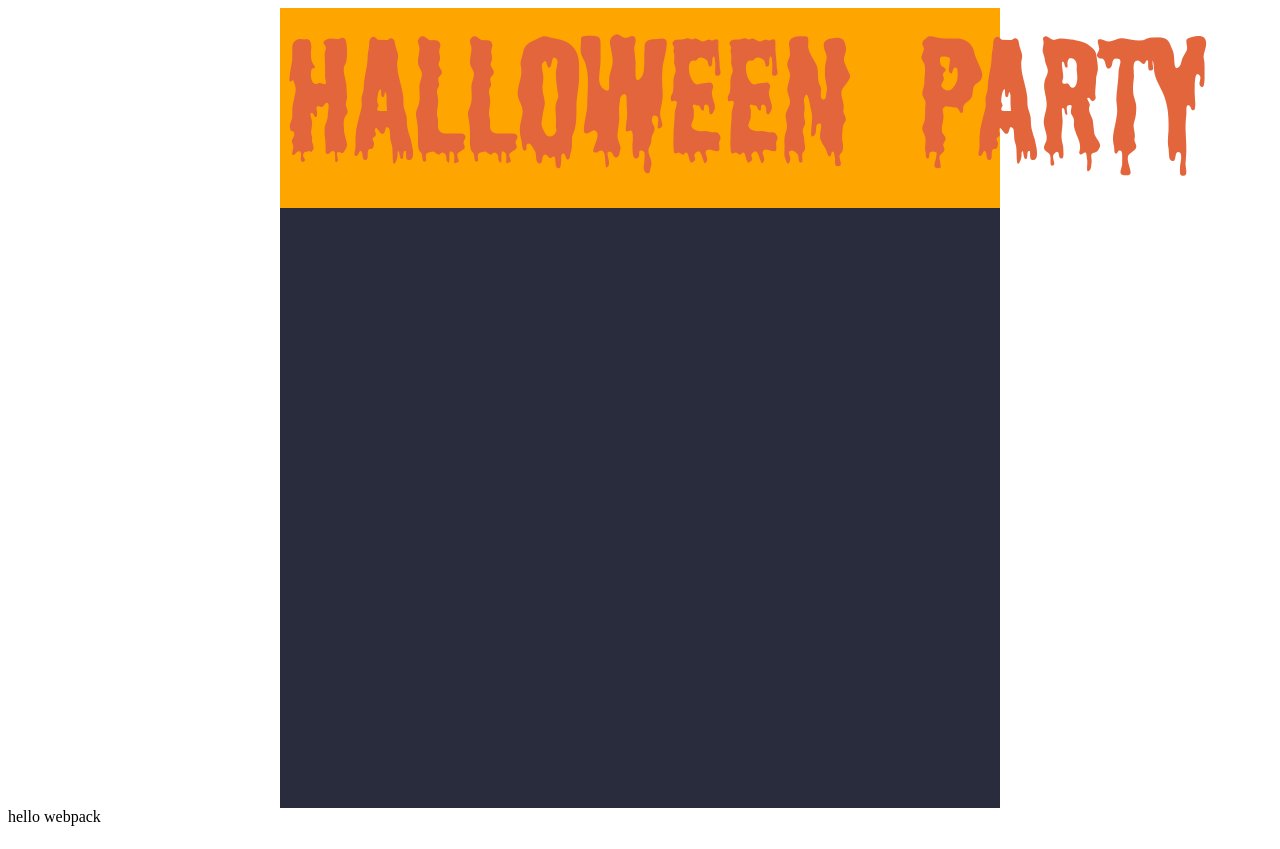
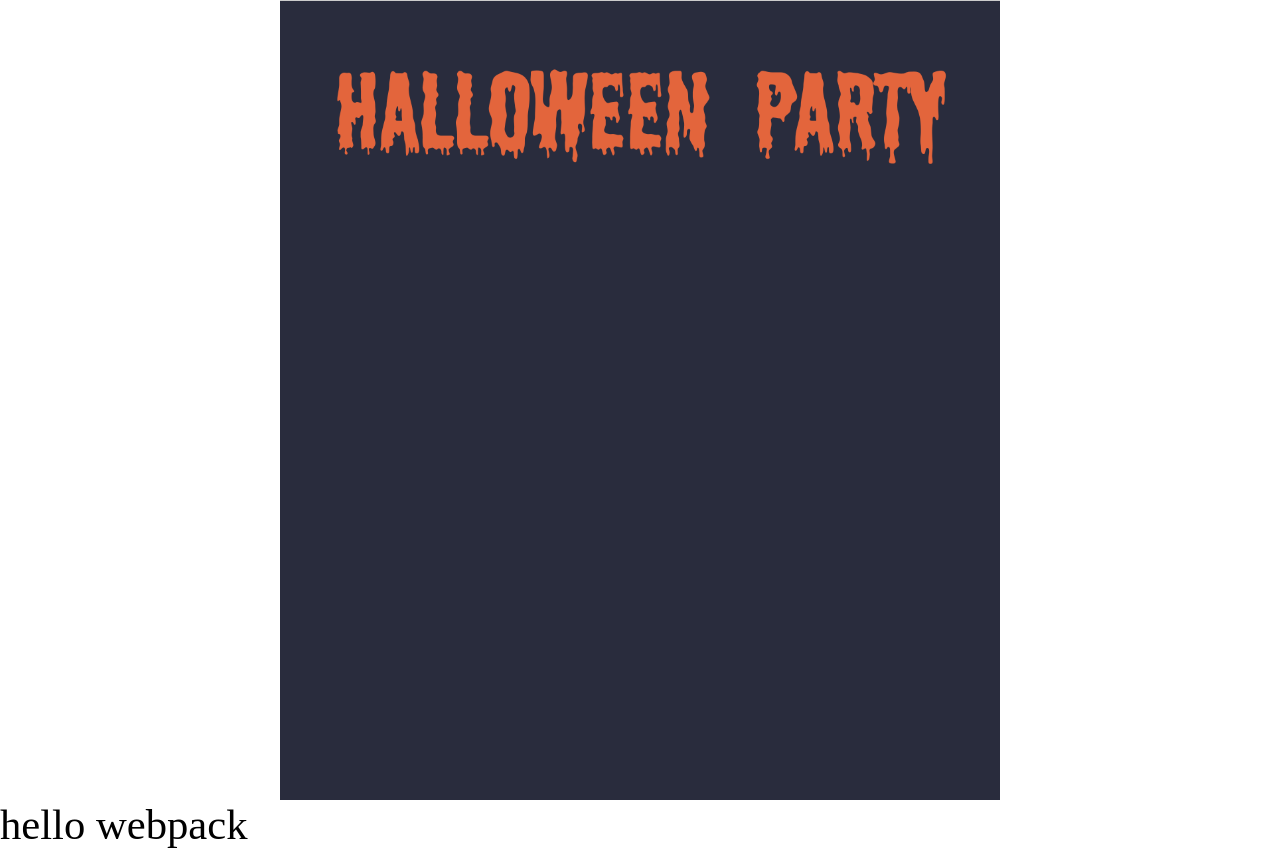
Before and after one commit to linzowo/mobile-web-h5, a website built with webpack: page src/index.html in a window 1280 px wide. Built offline with nearby package versions, Linux system fonts and the light colour scheme.

Commit message:
万圣节-01：解决移动端设备尺寸适配问题

```diff
--- a/src/css/common.scss
+++ b/src/css/common.scss
@@ -1,4 +1,19 @@
 // 公共样式
+
+/*
+一些基本问题的注释
+原始设计稿件的大小为 1080*1920px
+现在为了适配移动端设备，采用rem作为大小单位
+因此人为的将原设计稿划分为30分每份尺寸为36*64px
+任何通过媒体查询动态查询将html的字体大小设置为1/30
+*/
+
+// 基础样式
+* {
+  margin: 0;
+  padding: 0;
+  box-sizing: border-box;
+}
 
 // 通过媒体查询控制容器大小，超过768后全部为720
 @media (min-width: 576px) {
@@ -28,13 +43,24 @@
 //   容器设置
 
 .container {
+  font-size: 16px; // 重置从html继承来的字体大小
   background-color: #292c3d;
   height: 800px;
   margin: 0 auto;
+  border-top: 1px solid #ccc;
 
-    .title{
+  .title {
+    // width: 100%;
+    // background-color: orange;
+    // padding: 1.2rem;
+    // padding-bottom: 0;
+    margin: 1.2rem;
+
+    img {
+      // width: 23.5rem;
       width: 100%;
-        height: 200px;
-        background-color: orange;
+      // margin: 1.2rem 1.2rem 0;
+      height: auto;
     }
   }
+}
--- a/src/js/main.js
+++ b/src/js/main.js
@@ -5,6 +5,9 @@ import show from "./index.js";
 
 // 引入样式文件
 import '../css/common.scss';
+
+// 解决移动端样式尺寸适配问题。动态计算rem的基准值
+document.documentElement.style.fontSize = document.documentElement.clientWidth/30 + "px";
 
 // test
 let container = document.createElement("div");
```
Lines whose indentation alone changed are shown as unchanged.
